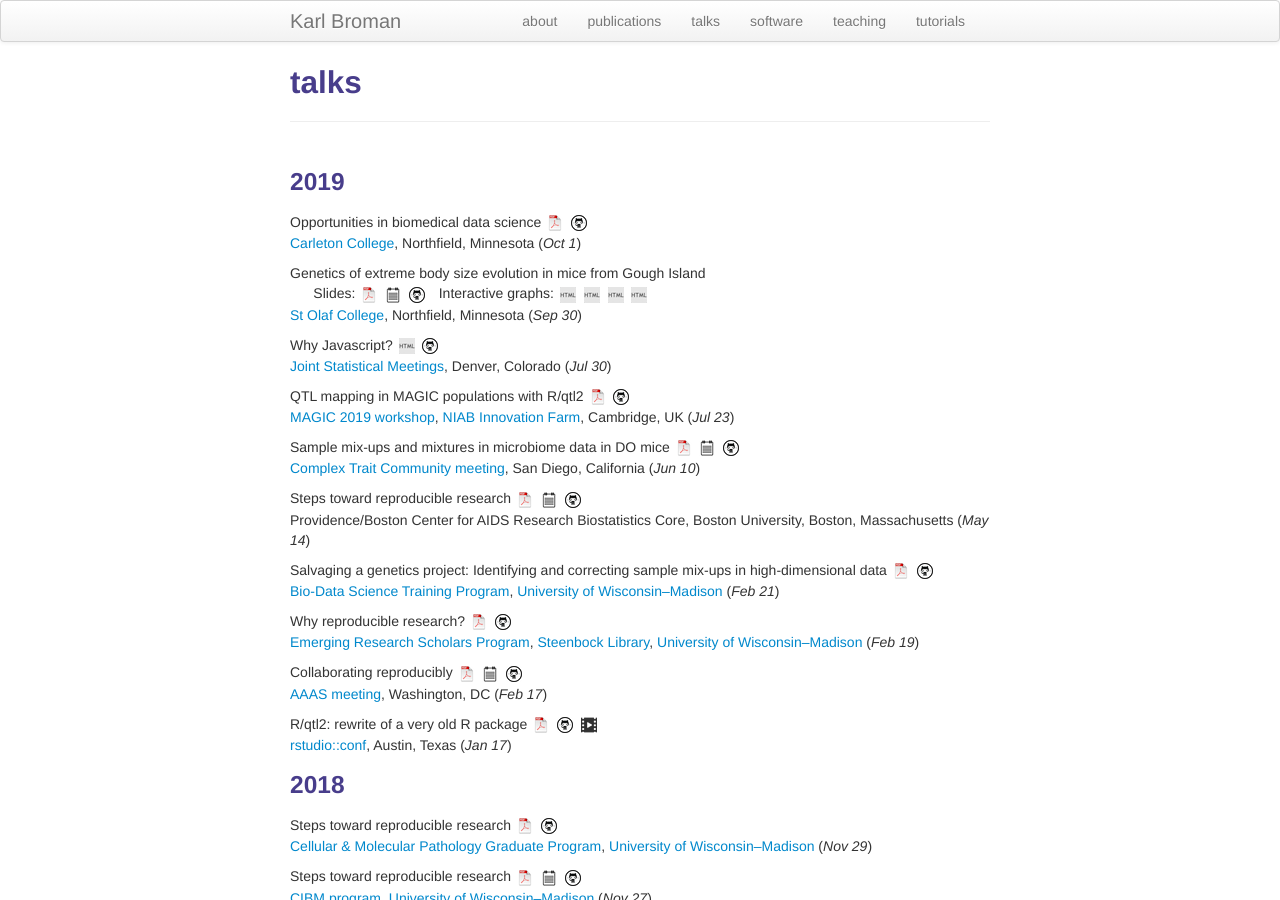
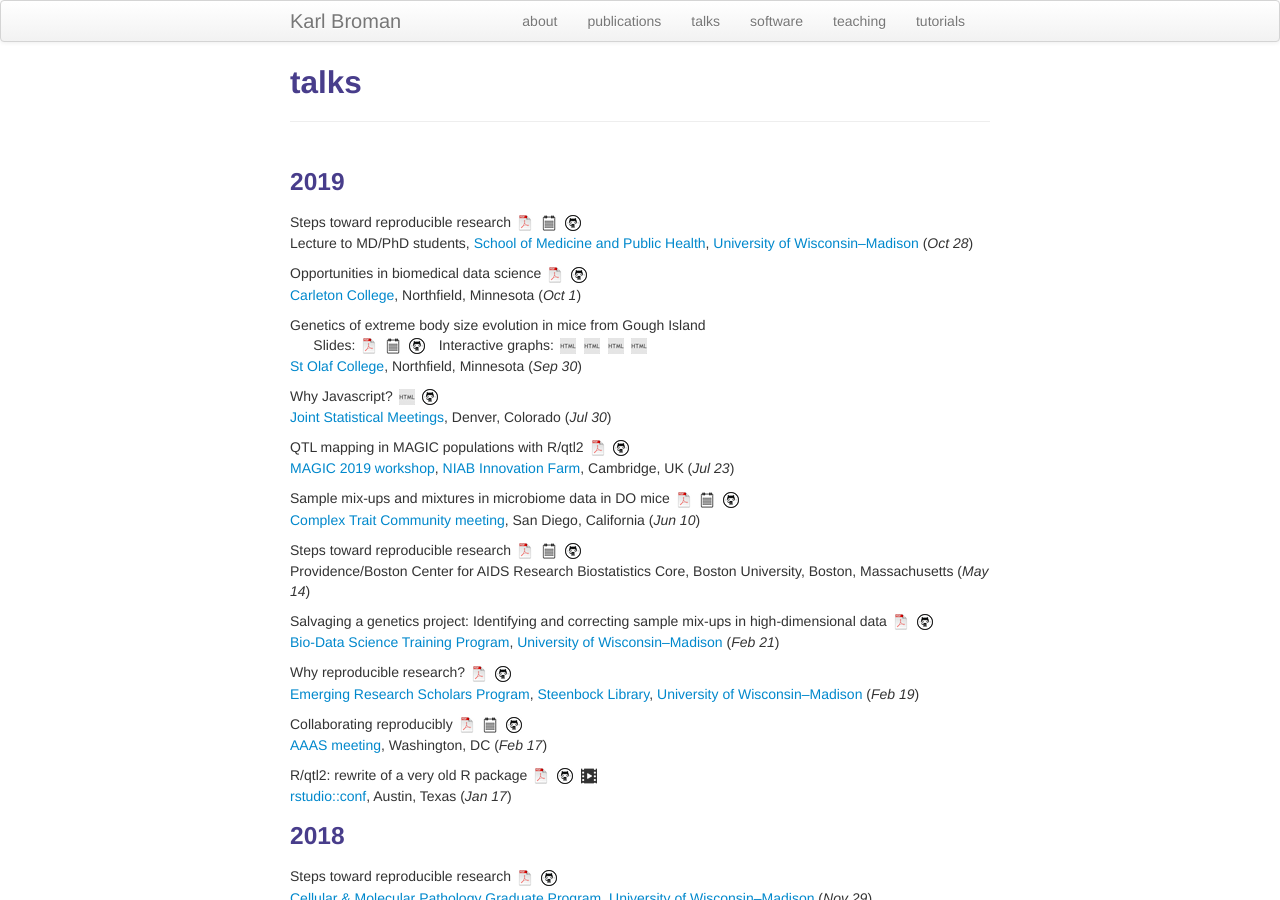
Before and after one commit to kbroman/kbroman.github.io, a Jekyll site: the page built from pages/talks.md, in a window 1280 px wide and 900 px high. Built offline with Jekyll 4.4.1, drawn with Linux system fonts in a browser that asks for light colours.

Commit message:
Add link for 2019-10-28 talk for MD/PhD students re reproducible research

```diff
--- a/pages/talks.md
+++ b/pages/talks.md
@@ -5,6 +5,12 @@ description: Karl Broman's talks
 ---
 
 ###  2019
+
+Steps toward reproducible research
+[![pdf](icons16/pdf-icon.png)](https://www.biostat.wisc.edu/~kbroman/presentations/steps2rr.pdf)
+[![pdf w/notes](icons16/notes-icon.png)](https://www.biostat.wisc.edu/~kbroman/presentations/steps2rr_withnotes.pdf)
+[![github](icons16/github-icon.png)](https://github.com/kbroman/Talk_ReproRes)<br/>
+Lecture to MD/PhD students, [School of Medicine and Public Health](http://www.med.wisc.edu/), [University of Wisconsin&ndash;Madison](https://www.wisc.edu) (_Oct 28_)
 
 Opportunities in biomedical data science
 [![pdf](icons16/pdf-icon.png)](https://kbroman.org/Talk_Carleton2019/carleton2019.pdf)
```
